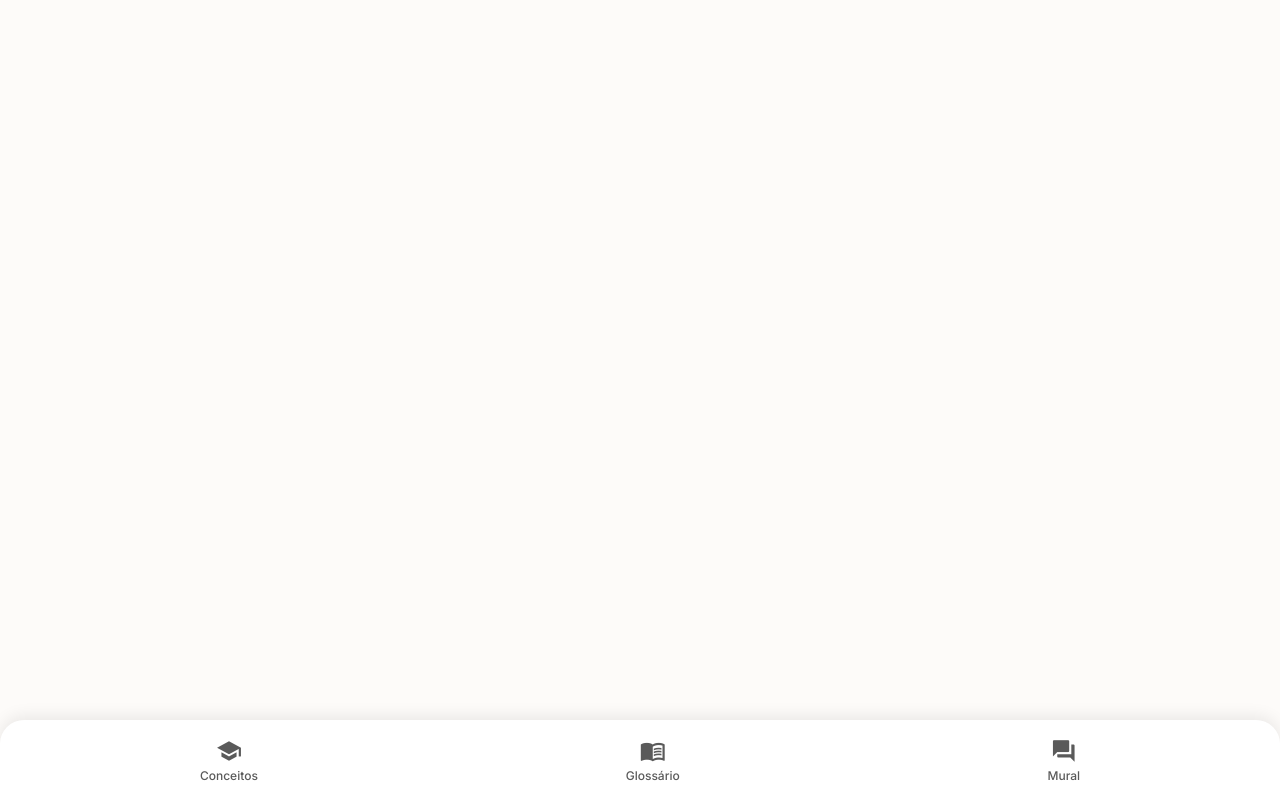
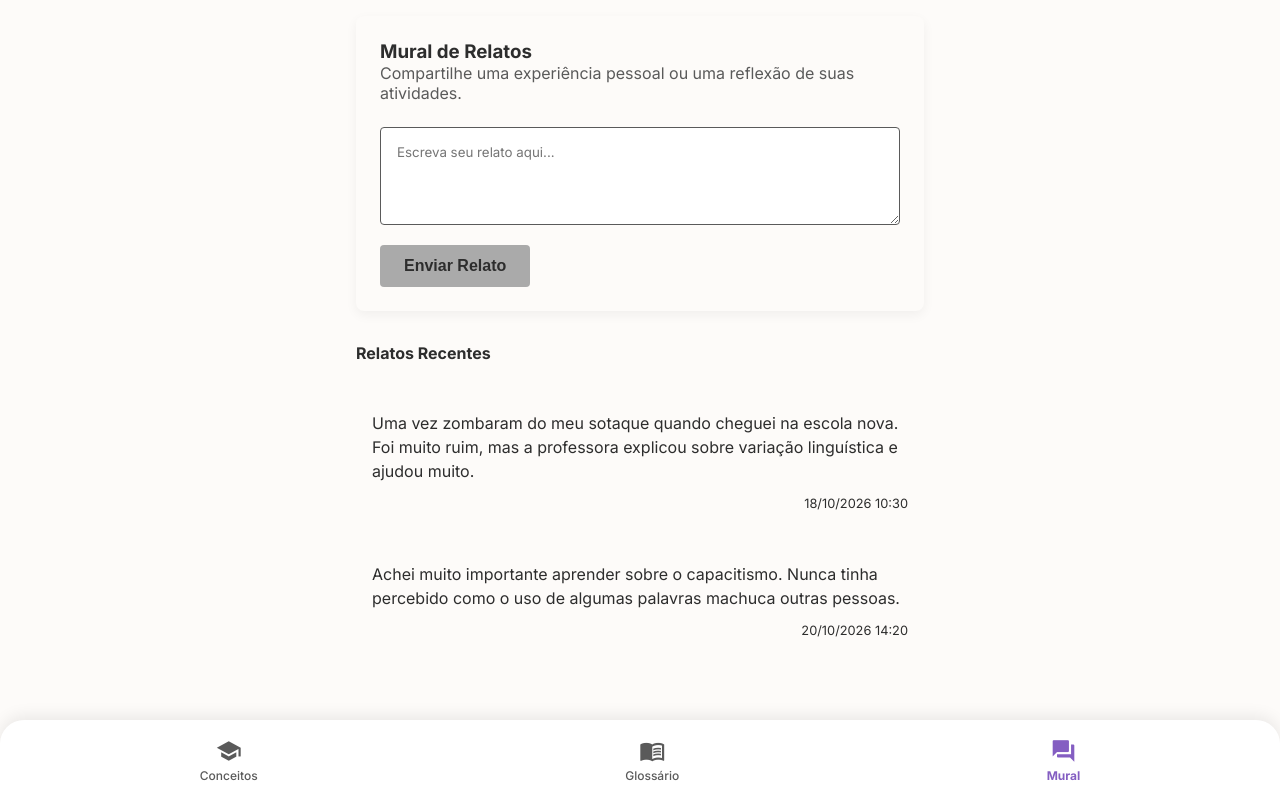
Before and after one commit to CloudToCode-C2C/Glossario_Reflexivo, an Angular app in the folder glossario-reflexivo/: page /mural in a window 1280 px wide. Before the commit this address led to /. Built offline with nearby package versions, Linux system fonts and the light colour scheme.

Commit message:
Adiciona rotas para o componente Mural de RElatos e ajusta estilos

```diff
--- a/glossario-reflexivo/src/app/app.routes.ts
+++ b/glossario-reflexivo/src/app/app.routes.ts
@@ -1,3 +1,19 @@
 import { Routes } from '@angular/router';
+import { FormularioComponent } from './formulario/formulario';
+import { MuralRelatosComponent } from './mural-relatos/mural-relatos';
 
-export const routes: Routes = [];
+export const routes: Routes = [
+  {
+    path: '',
+    redirectTo: 'glossario',
+    pathMatch: 'full',
+  },
+  {
+    path: 'glossario',
+    component: FormularioComponent,
+  },
+  {
+    path: 'mural',
+    component: MuralRelatosComponent,
+  },
+];
--- a/glossario-reflexivo/src/app/app.ts
+++ b/glossario-reflexivo/src/app/app.ts
@@ -1,10 +1,9 @@
 import { Component, signal } from '@angular/core';
 import { RouterOutlet } from '@angular/router';
-// import { FormularioComponent } from './formulario/formulario';
 import { BottomNavComponent } from './bottom-nav/bottom-nav';
 
 @Component({
-  imports: [RouterOutlet, /*FormularioComponent,*/ BottomNavComponent],
+  imports: [RouterOutlet, BottomNavComponent],
   selector: 'app-root',
   styleUrl: './app.scss',
   templateUrl: './app.html',
--- a/glossario-reflexivo/src/app/formulario/formulario.scss
+++ b/glossario-reflexivo/src/app/formulario/formulario.scss
@@ -3,6 +3,8 @@
     padding: 1.5rem;
     border-radius: 8px;
     box-shadow: var(--sombra-card);
+    margin: 2rem auto;
+    max-width: 600px;
 
     h3 {
         margin-top: 0;
--- a/glossario-reflexivo/src/app/mural-relatos/mural-relatos.scss
+++ b/glossario-reflexivo/src/app/mural-relatos/mural-relatos.scss
@@ -1,5 +1,5 @@
 .mural-relatos-container {
-    max-width: 800px;
+    max-width: 600px;
     margin: 0 auto;
     padding: 1rem;
 
@@ -46,13 +46,13 @@
             cursor: pointer;
             font-size: 1rem;
             font-weight: bold;
-
+            transition: background-color 0.2s;
             &:disabled {
-                background-color: var(--cor-suporte);
+                background-color: #aaa;
                 cursor: not-allowed;
             }
             &:hover:not(:disabled) {
-                background-color: var(--cor-suporte);
+                background-color: color-mix(in srgb, var(--cor-destaque), black 10%);
             }
         }
     }
```
Also changed, not shown: 1 other file (tests, documents, lock files or other folders).
